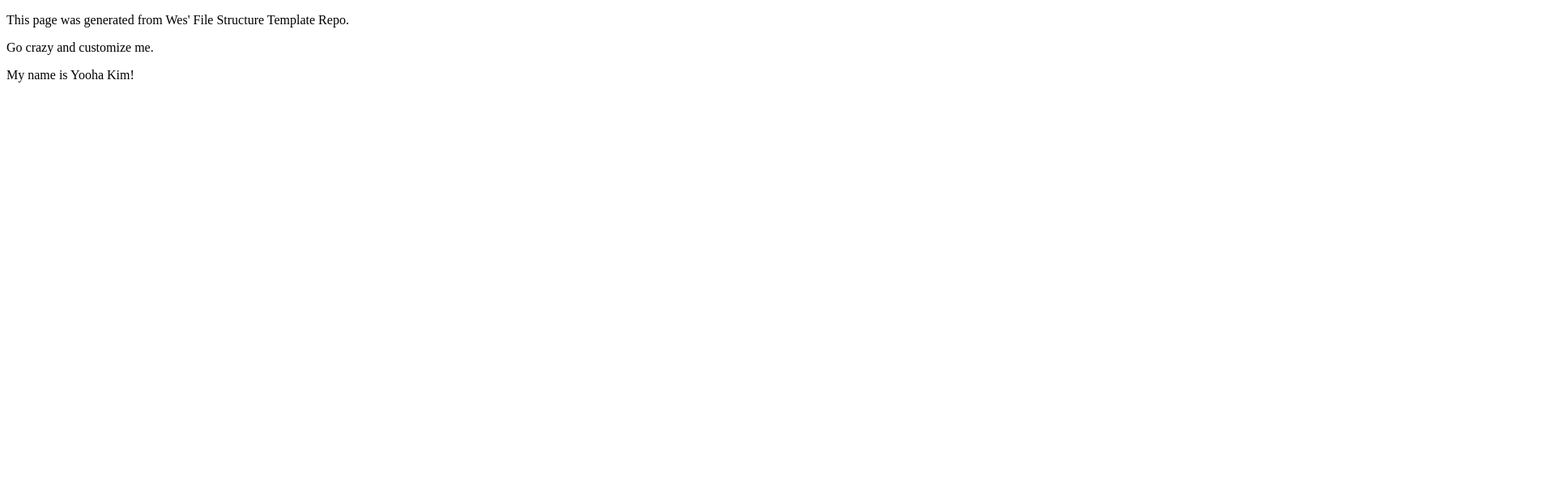
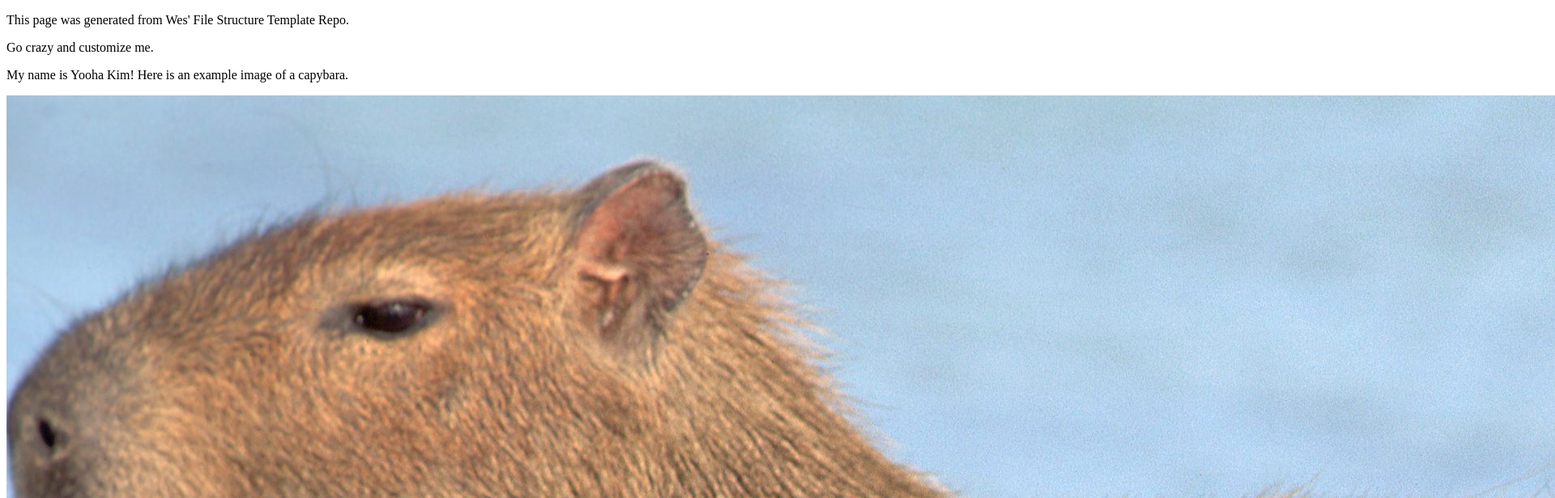
Before and after one commit to yookakim/art101, a plain HTML site: page index.html in a window 1280 px wide. Shown: the top 616 px of the page at 81% size, 1920 px wide, since content can reach past the window. Drawn offline with Linux system fonts and the light colour scheme.

Commit message:
Added capybara img and basic index.html changes

```diff
--- a/index.html
+++ b/index.html
@@ -10,7 +10,8 @@
 
 		<p>Go crazy and customize me.</p>
 
-		<p>My name is Yooha Kim!</p>
+		<p>My name is Yooha Kim! Here is an example image of a capybara.</p>
+		<img src="img/capybaraswag.jpg"/>
 	</main>
 
 
```
Also changed, not shown: img/capybaraswag.jpg (added).
